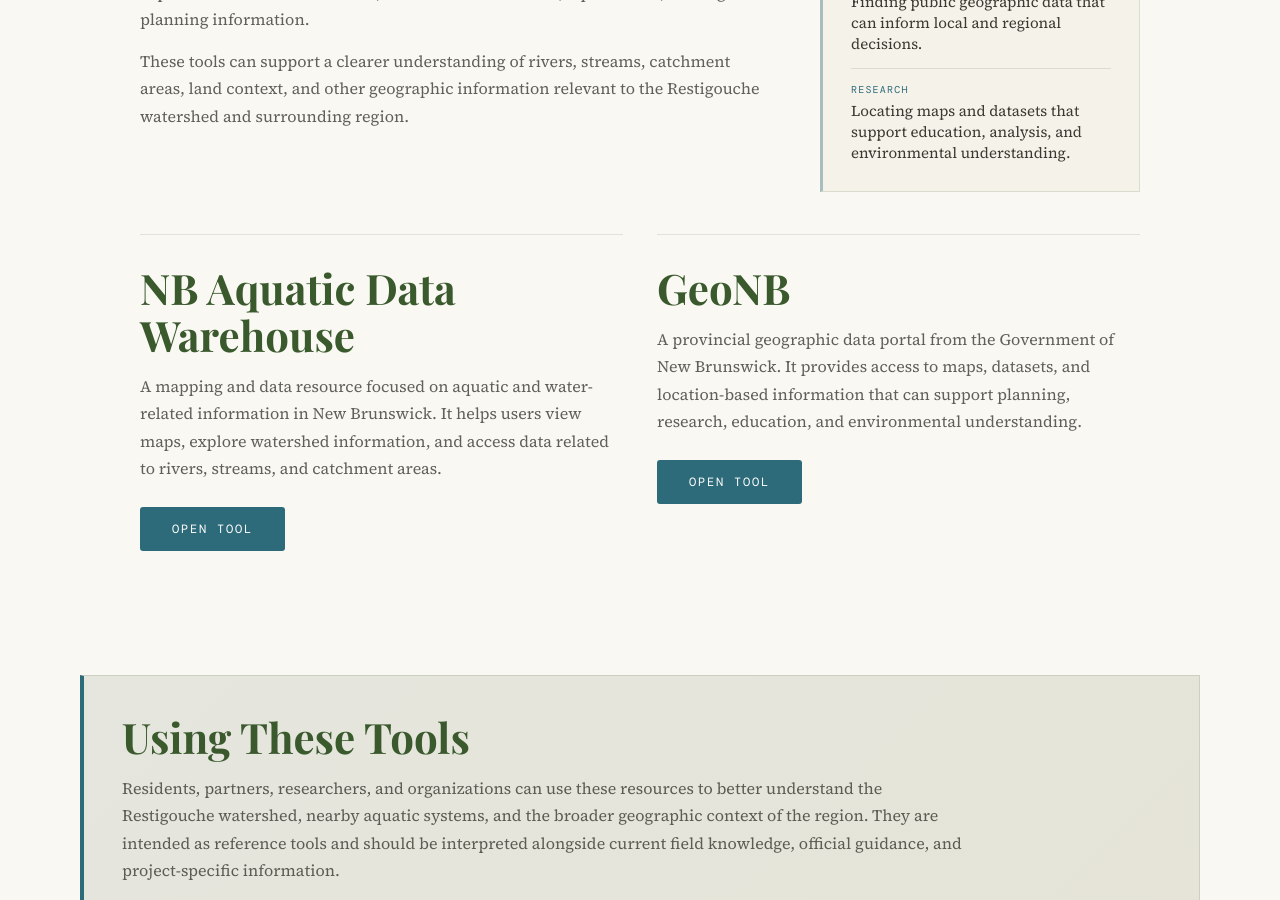
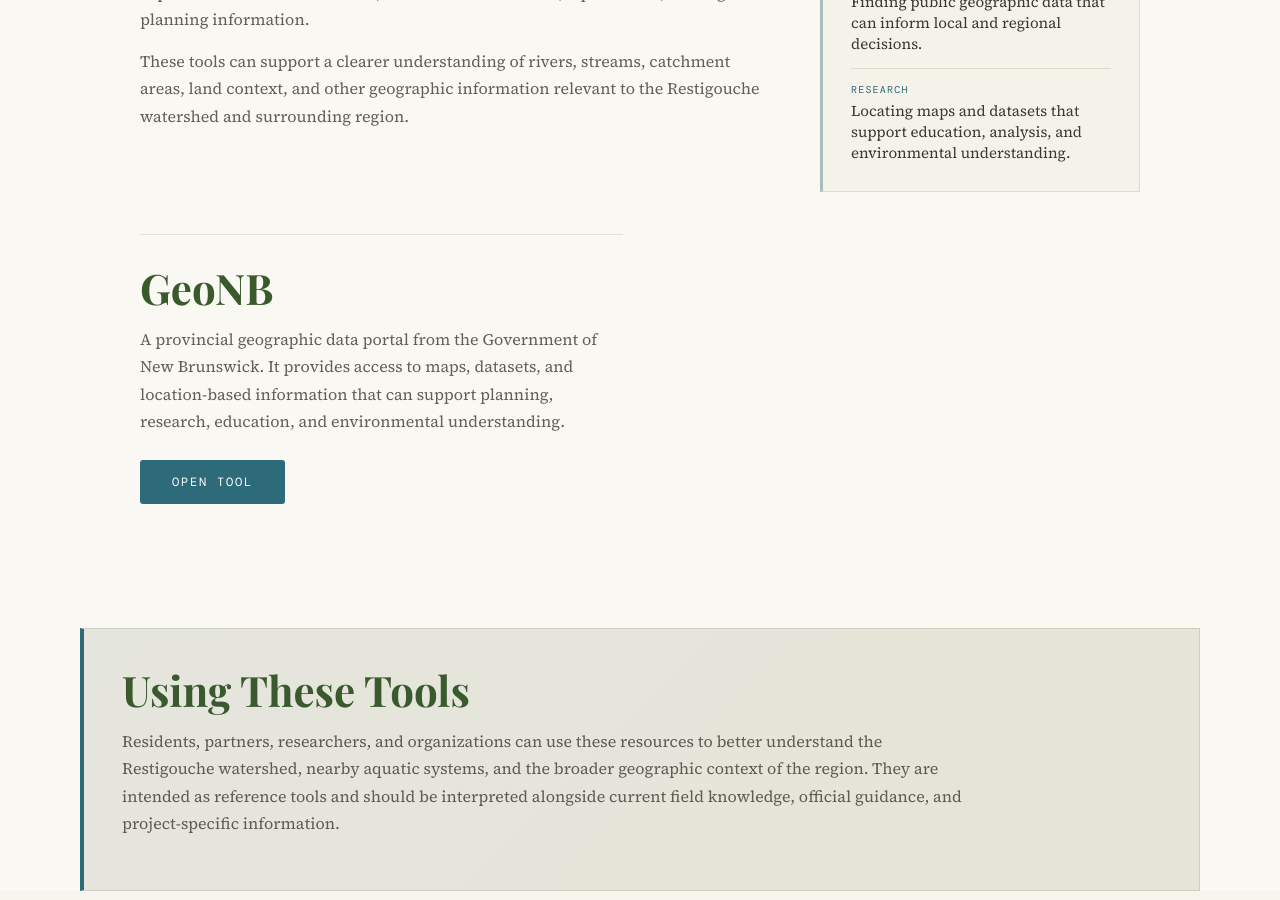
Before and after one commit to foxah047-stack/secure, a Jekyll site: the page built from resources/gis-tools/index.html, in a window 1280 px wide and 900 px high, scrolled down 783 px. Built offline with Jekyll 4.4.1, drawn with Linux system fonts in a browser that asks for light colours; some web fonts are replaced.

Commit message:
Remove obsolete NB Aquatic Data Warehouse link

```diff
--- a/resources/gis-tools/index.html
+++ b/resources/gis-tools/index.html
@@ -35,12 +35,6 @@
 
   <section class="content-blocks">
     <div class="content-block">
-      <h2>NB Aquatic Data Warehouse</h2>
-      <p><span data-lang="en">A mapping and data resource focused on aquatic and water-related information in New Brunswick. It helps users view maps, explore watershed information, and access data related to rivers, streams, and catchment areas.</span><span data-lang="fr">Une ressource de cartographie et de données axée sur l’information aquatique et liée à l’eau au Nouveau-Brunswick. Elle aide les utilisateurs à consulter des cartes, explorer l’information sur les bassins versants et accéder aux données liées aux rivières, ruisseaux et bassins de drainage.</span></p>
-      <a class="btn-primary" href="http://cri-linux.nbwawaters.unb.ca/nb_aquatic_bioweb_map/" target="_blank" rel="noopener"><span data-lang="en">Open tool</span><span data-lang="fr">Ouvrir l’outil</span></a>
-    </div>
-
-    <div class="content-block">
       <h2>GeoNB</h2>
       <p><span data-lang="en">A provincial geographic data portal from the Government of New Brunswick. It provides access to maps, datasets, and location-based information that can support planning, research, education, and environmental understanding.</span><span data-lang="fr">Un portail provincial de données géographiques du gouvernement du Nouveau-Brunswick. Il donne accès à des cartes, des jeux de données et de l’information géographique pouvant appuyer la planification, la recherche, l’éducation et la compréhension environnementale.</span></p>
       <a class="btn-primary" href="http://www.snb.ca/geonb1/" target="_blank" rel="noopener"><span data-lang="en">Open tool</span><span data-lang="fr">Ouvrir l’outil</span></a>
```
